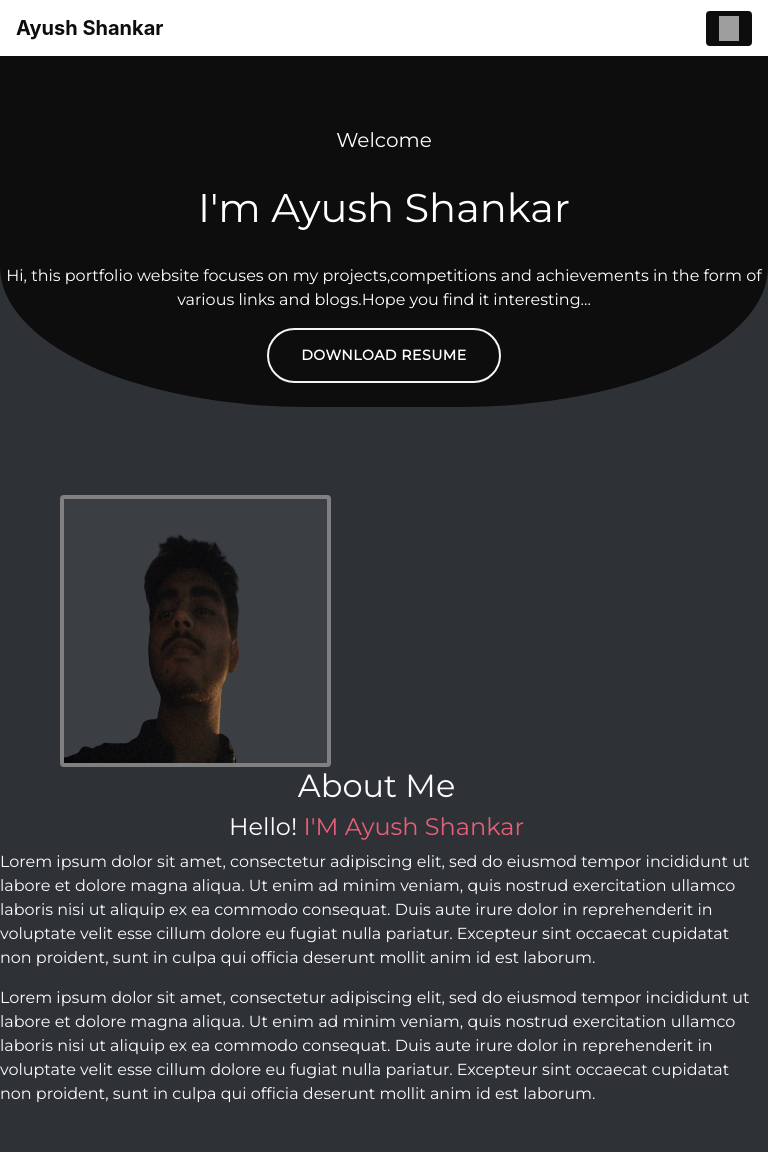
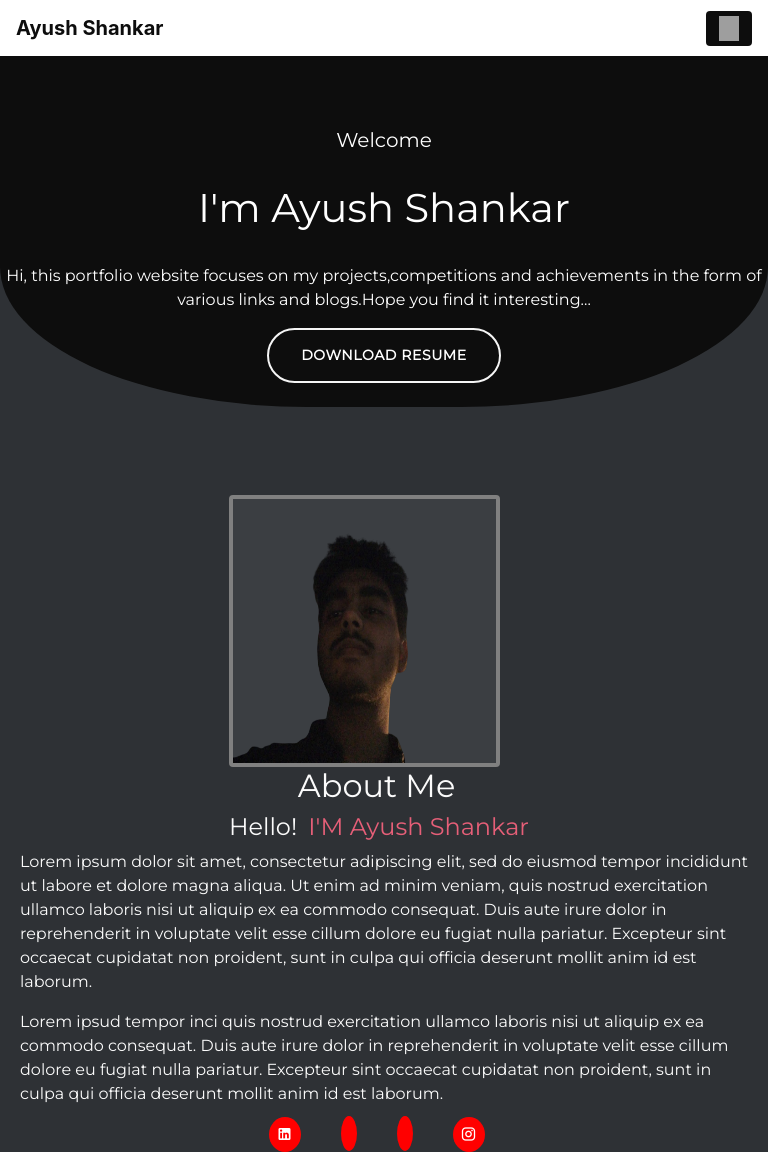
Before and after one commit to Ayush23Dash/ayush23dash.github.io, a plain HTML site: page index.html in a window 768 px wide. Before the commit the page ends 1122 px from the top, so only its background shows below. Drawn offline with nearby package versions, Linux system fonts and the light colour scheme; grey boxes are pictures that could not be loaded.

Commit message:
Added social media icons

```diff
--- a/index.html
+++ b/index.html
@@ -6,6 +6,7 @@
     <title>@ayush23dash</title>
     <link href="https://fonts.googleapis.com/css?family=Montserrat|Nunito&display=swap" rel="stylesheet">
     <link rel="stylesheet" href="https://stackpath.bootstrapcdn.com/bootstrap/4.3.1/css/bootstrap.min.css">
+    <link rel="stylesheet" href="https://cdnjs.cloudflare.com/ajax/libs/MaterialDesign-Webfont/4.9.95/css/materialdesignicons.css">
     <link rel="stylesheet" href="styles.css">
   </head>
   <body style="background-color: #2E3135;">
@@ -46,7 +47,7 @@
 <div class="about" id="about">
   <div class="row" style="margin-right:0;">
     <div class="box mt-3">
-      <div class="col-lg-6">
+      <div class="col-lg-6 col-md-12">
       <img src="images/me5.png" alt="">
     </div>
     </div>
@@ -59,7 +60,13 @@
       <br>
       <br>
       <p>Lorem ipsum dolor sit amet, consectetur adipiscing elit, sed do eiusmod tempor incididunt ut labore et dolore magna aliqua. Ut enim ad minim veniam, quis nostrud exercitation ullamco laboris nisi ut aliquip ex ea commodo consequat. Duis aute irure dolor in reprehenderit in voluptate velit esse cillum dolore eu fugiat nulla pariatur. Excepteur sint occaecat cupidatat non proident, sunt in culpa qui officia deserunt mollit anim id est laborum.</p>
-      <p>Lorem ipsum dolor sit amet, consectetur adipiscing elit, sed do eiusmod tempor incididunt ut labore et dolore magna aliqua. Ut enim ad minim veniam, quis nostrud exercitation ullamco laboris nisi ut aliquip ex ea commodo consequat. Duis aute irure dolor in reprehenderit in voluptate velit esse cillum dolore eu fugiat nulla pariatur. Excepteur sint occaecat cupidatat non proident, sunt in culpa qui officia deserunt mollit anim id est laborum.</p>
+      <p>Lorem ipsud tempor inci quis nostrud exercitation ullamco laboris nisi ut aliquip ex ea commodo consequat. Duis aute irure dolor in reprehenderit in voluptate velit esse cillum dolore eu fugiat nulla pariatur. Excepteur sint occaecat cupidatat non proident, sunt in culpa qui officia deserunt mollit anim id est laborum.</p>
+      <div class="icons">
+      <a style="color:#fff;" target="_blank" href="https://www.linkedin.com/in/ayush-shankar-2690b6102/"><span class="circle mdi mdi-linkedin"></span></a>
+      <a style="color:#fff;" target="_blank" href="https://github.com/Ayush23Dash"><span class=" circle mdi mdi-github-circle"></span></a>
+      <a style="color:#fff;" target="_blank" href="https://twitter.com/ayush23dash"><span class="circle mdi mdi-twitter-circle"></span></a>
+      <a style="color:#fff;" target="_blank" href="https://www.instagram.com/ayush_shankar"><span class=" circle mdi mdi-instagram"></span></a>
+      </div>
     </div>
   </div>
 
--- a/styles.css
+++ b/styles.css
@@ -82,12 +82,19 @@
   border-radius: .25rem;
   margin-left:20px;
 }
-@media only screen and (max-width:992px)
+.mdi{
+  padding: 8px;
+  margin:20px;
+}
+.circle{
+  border-radius: 50%;
+  background-color: red;
+}
+@media only screen and (max-width:768px)
 {
   .about img{
     width: 271px;
     height: 272px;
-    margin-left:60px;
   }
   .about1 br{
     display: none;
@@ -95,8 +102,32 @@
   .about2{
     display: flex;
     justify-content: center;
-
   }
-
+  .about1 h4{
+    margin-left: 4.9px;
+  }
+  .about1 p{
+    margin-left: 20px;
+  }
+}
+@media only screen and (min-width:768px) and (max-width:992px){
+  .about img{
+    width: 271px;
+    height: 272px;
+  }
+  .about1 br{
+    display: none;
+  }
+  .about2{
+    display: flex;
+    justify-content: center;
+  }
+  .col-md-12{
+    margin-left: 65%;
+  }
+  .icons{
+    display: flex;
+    justify-content: center;
+  }
 }
 /* ABOUT ME END */
```
